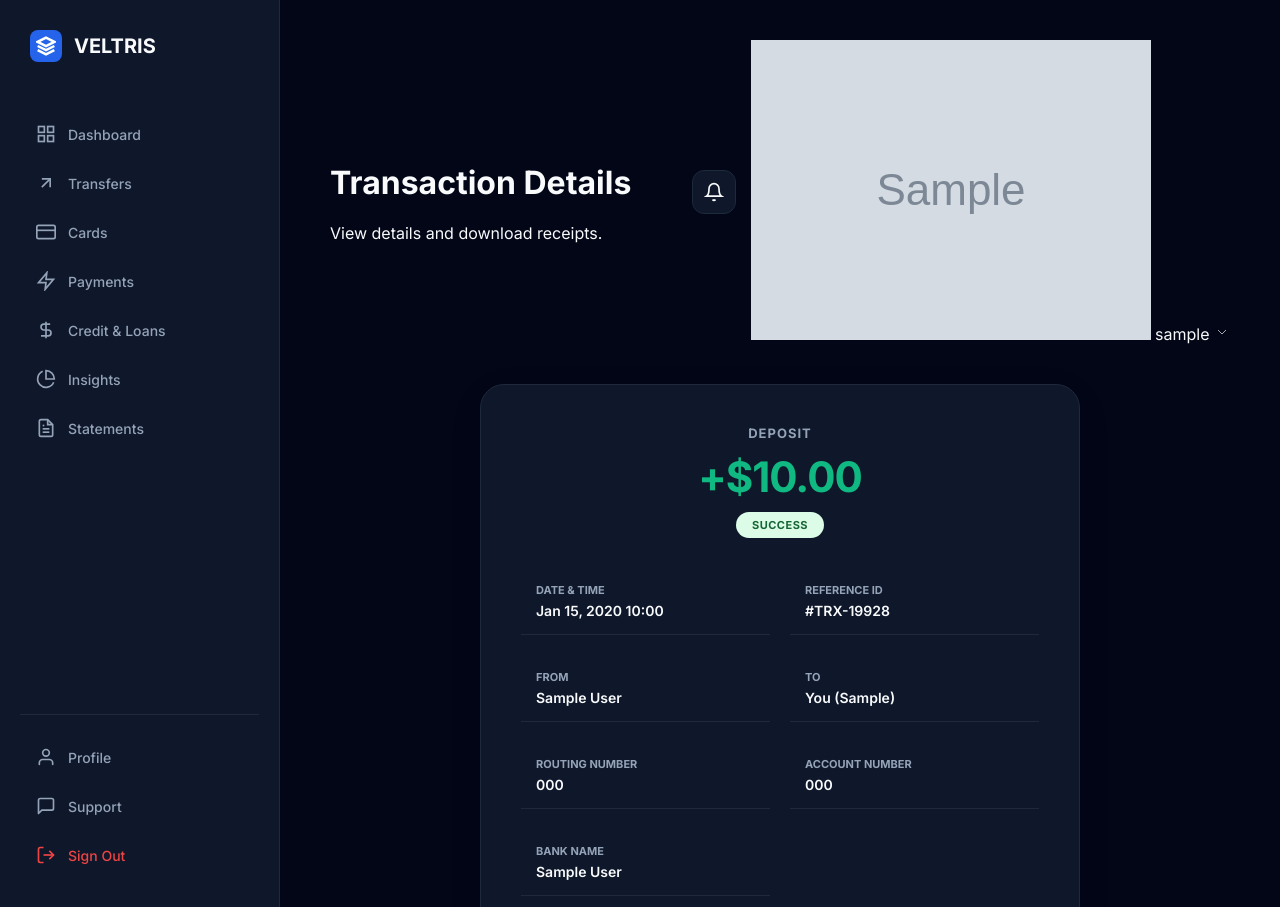
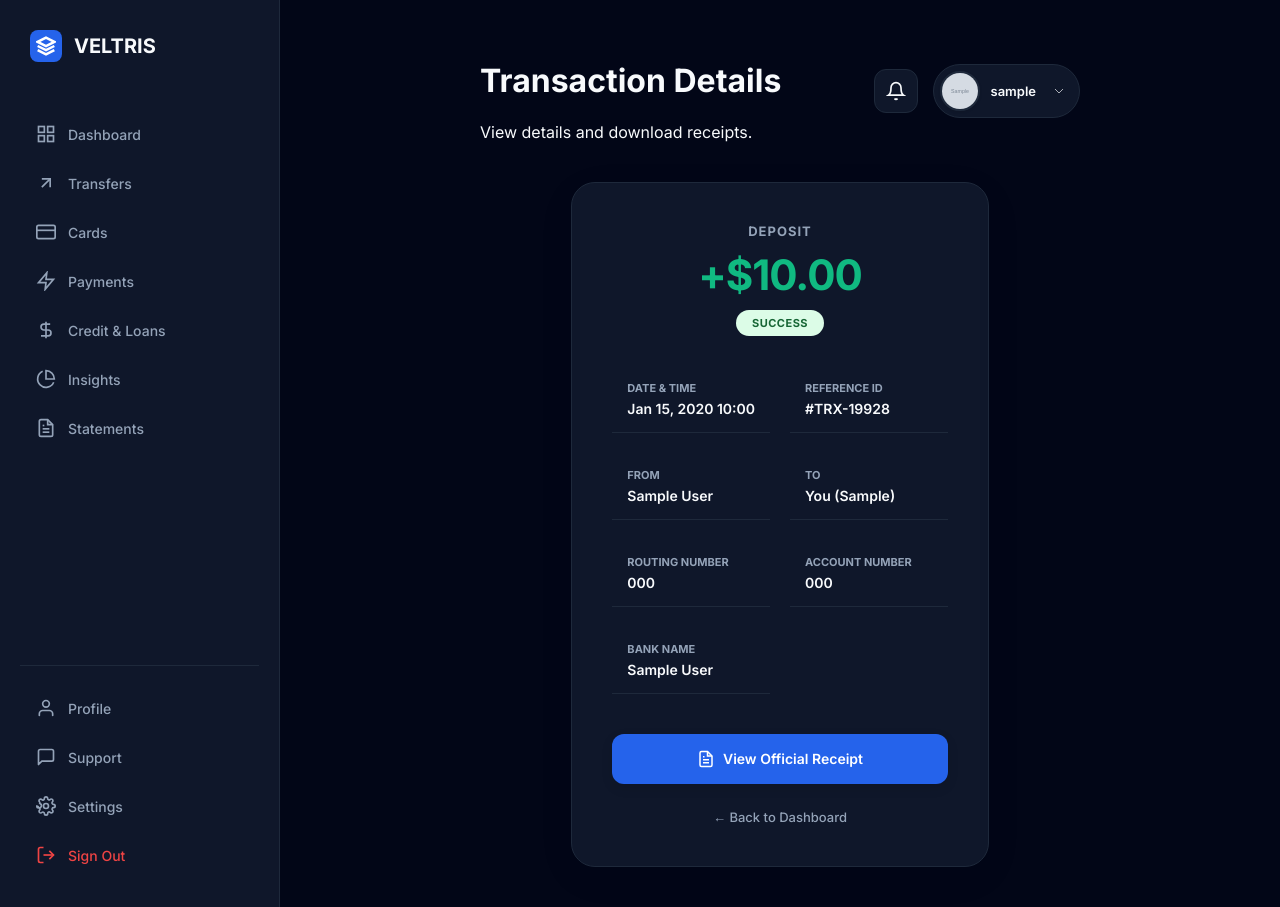
Before and after one commit to veltriscompliance-oss/VeltrisBank, a Django app: page /transaction/1/ in a window 1280 px wide. Run offline with Django 5.2, Linux system fonts and the light colour scheme; a user stored in the database is signed in; tables that the repository leaves empty hold one stand-in row (values such as "Sample post"); grey boxes marked "Sample" are stand-in pictures.

Commit message:
Solutions

```diff
--- a/account/templates/account/transaction_detail.html
+++ b/account/templates/account/transaction_detail.html
@@ -49,22 +49,38 @@
 
         /* MAIN CONTENT */
         .main { flex: 1; padding: 40px; overflow-y: auto; position: relative; display: flex; flex-direction: column; align-items: center; }
-        .container { width: 100%; max-width: 600px; }
 
         /* HEADER */
         .mobile-header { display: none; width: 100%; justify-content: space-between; align-items: center; margin-bottom: 25px; }
-        .header { display: flex; justify-content: space-between; align-items: center; margin-bottom: 40px; width: 100%; max-width: 900px; }
+        .header { display: flex; justify-content: space-between; align-items: center; margin-bottom: 40px; width: 100%; max-width: 600px; }
         .welcome h1 { font-size: 24px; font-weight: 700; margin: 0; color: var(--text-primary); }
         .welcome p { color: var(--text-secondary); font-size: 13px; margin-top: 4px; }
 
         .header-actions { display: flex; gap: 15px; align-items: center; }
         .icon-btn { width: 44px; height: 44px; border-radius: 12px; background: var(--bg-card); border: 1px solid var(--border-color); display: flex; align-items: center; justify-content: center; color: var(--text-primary); cursor: pointer; transition: 0.2s; position: relative; }
         .notif-dot { position: absolute; top: 10px; right: 10px; width: 8px; height: 8px; background: var(--danger); border-radius: 50%; border: 2px solid var(--bg-card); }
-        .nav-avatar { width: 40px; height: 40px; min-width: 40px; min-height: 40px; border-radius: 50% !important; object-fit: cover; border: 2px solid var(--bg-card); box-shadow: 0 1px 3px rgba(0,0,0,0.1); cursor: pointer; }
+
+        /* CRITICAL AVATAR FIX FOR DESKTOP */
+        .nav-avatar {
+            width: 40px !important;
+            height: 40px !important;
+            min-width: 40px !important;
+            min-height: 40px !important;
+            border-radius: 50% !important;
+            object-fit: cover !important;
+            border: 2px solid var(--border-color);
+            box-shadow: 0 1px 3px rgba(0,0,0,0.1);
+            cursor: pointer;
+            display: block;
+        }
+
+        .user-pill { display: flex; align-items: center; gap: 10px; padding: 6px 12px 6px 6px; background: var(--bg-card); border: 1px solid var(--border-color); border-radius: 30px; cursor: pointer; transition: 0.2s; }
+        .user-pill:hover { border-color: var(--text-secondary); }
+        .user-name { font-size: 13px; font-weight: 600; color: var(--text-primary); margin-right: 5px; }
 
         /* DETAILS CARD */
         .details-card {
-            background: var(--bg-card); width: 100%;
+            background: var(--bg-card); width: 100%; max-width: 600px;
             border-radius: 24px; padding: 40px;
             box-shadow: 0 10px 40px rgba(0,0,0,0.05); text-align: center;
             border: 1px solid var(--border-color);
@@ -82,7 +98,7 @@
         .info-grid { display: grid; grid-template-columns: 1fr 1fr; gap: 20px; text-align: left; margin-bottom: 40px; }
         .info-item { padding: 15px; border-bottom: 1px solid var(--border-color); }
         .label { font-size: 11px; text-transform: uppercase; color: var(--text-secondary); font-weight: 700; margin-bottom: 5px; }
-        .value { font-size: 14px; font-weight: 600; color: var(--text-primary); }
+        .value { font-size: 14px; font-weight: 600; color: var(--text-primary); word-break: break-word; }
 
         .btn-receipt {
             background: var(--accent-color); color: white; padding: 16px 30px;
@@ -139,6 +156,7 @@
         <div class="sidebar-footer">
             <a href="/profile/" class="menu-item"><svg viewBox="0 0 24 24" fill="none" stroke="currentColor" stroke-linecap="round" stroke-linejoin="round"><path d="M20 21v-2a4 4 0 0 0-4-4H8a4 4 0 0 0-4 4v2"></path><circle cx="12" cy="7" r="4"></circle></svg> Profile</a>
             <a href="/support/" class="menu-item"><svg viewBox="0 0 24 24" fill="none" stroke="currentColor" stroke-linecap="round" stroke-linejoin="round"><path d="M21 15a2 2 0 0 1-2 2H7l-4 4V5a2 2 0 0 1 2-2h14a2 2 0 0 1 2 2z"></path></svg> Support</a>
+            <a href="/settings/" class="menu-item"><svg fill="none" stroke="currentColor" viewBox="0 0 24 24"><circle cx="12" cy="12" r="3"></circle><path d="M19.4 15a1.65 1.65 0 0 0 .33 1.82l.06.06a2 2 0 0 1 0 2.83 2 2 0 0 1-2.83 0l-.06-.06a1.65 1.65 0 0 0-1.82-.33 1.65 1.65 0 0 0-1 1.51V21a2 2 0 0 1-2 2 2 2 0 0 1-2-2v-.09A1.65 1.65 0 0 0 9 19.4a1.65 1.65 0 0 0-1.82.33l-.06.06a2 2 0 0 1-2.83 0 2 2 0 0 1 0-2.83l.06.06a1.65 1.65 0 0 0 .33-1.82 1.65 1.65 0 0 0-1.51-1H3a2 2 0 0 1-2-2 2 2 0 0 1 2 2h.09A1.65 1.65 0 0 0 4.6 9a1.65 1.65 0 0 0-.33-1.82l-.06-.06a2 2 0 0 1 0-2.83 2 2 0 0 1 2.83 0l.06.06a1.65 1.65 0 0 0 1.82.33H9a1.65 1.65 0 0 0 1-1.51V3a2 2 0 0 1 2-2 2 2 0 0 1 2 2v.09a1.65 1.65 0 0 0 1 1.51 1.65 1.65 0 0 0 1.82-.33l.06-.06a2 2 0 0 1 2.83 0 2 2 0 0 1 0 2.83l-.06.06a1.65 1.65 0 0 0-.33 1.82V9a1.65 1.65 0 0 0 1.51 1H21a2 2 0 0 1 2 2 2 2 0 0 1-2 2h-.09a1.65 1.65 0 0 0-1.51 1z"></path></svg> Settings</a>
             <a href="/logout/" class="menu-item" style="color: var(--danger);"><svg fill="none" stroke="currentColor" viewBox="0 0 24 24"><path d="M9 21H5a2 2 0 0 1-2-2V5a2 2 0 0 1 2-2h4"></path><polyline points="16 17 21 12 16 7"></polyline><line x1="21" y1="12" x2="9" y2="12"></line></svg> Sign Out</a>
         </div>
     </div>
@@ -177,9 +195,9 @@
                 </div>
                 <div class="user-pill" onclick="window.location.href='/profile/'">
                     {% if account.profile_pic %}
-                        <img src="{{ account.profile_pic.url }}" class="avatar">
+                        <img src="{{ account.profile_pic.url }}" class="nav-avatar">
                     {% else %}
-                        <div class="avatar" style="display:flex;align-items:center;justify-content:center;font-size:12px;font-weight:bold;">{{ user.username|slice:":1" }}</div>
+                        <div class="nav-avatar" style="background: #e2e8f0; color: #64748b; display: flex; align-items: center; justify-content: center; font-weight: bold; font-size: 14px;">{{ user.username|slice:":1" }}</div>
                     {% endif %}
                     <span class="user-name">{{ user.username }}</span>
                     <svg width="16" height="16" fill="none" stroke="currentColor" viewBox="0 0 24 24"><path d="M6 9l6 6 6-6"/></svg>
```
Also changed, not shown: other parts of account/templates/account/transaction_detail.html (+14 -16 lines), account/templates/account/dashboard.html (+5 -4 lines).
